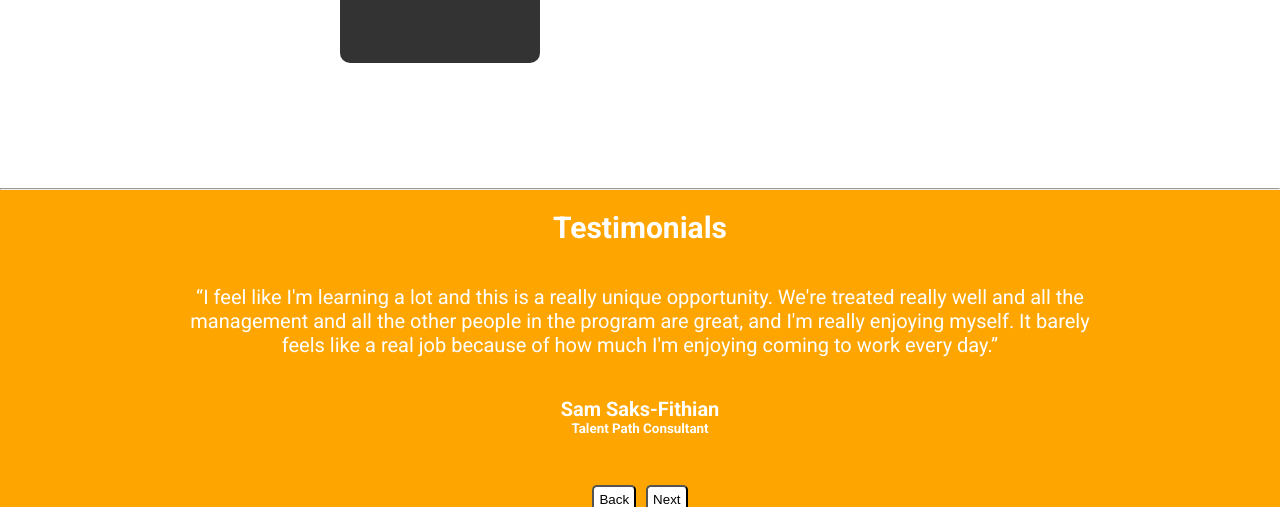
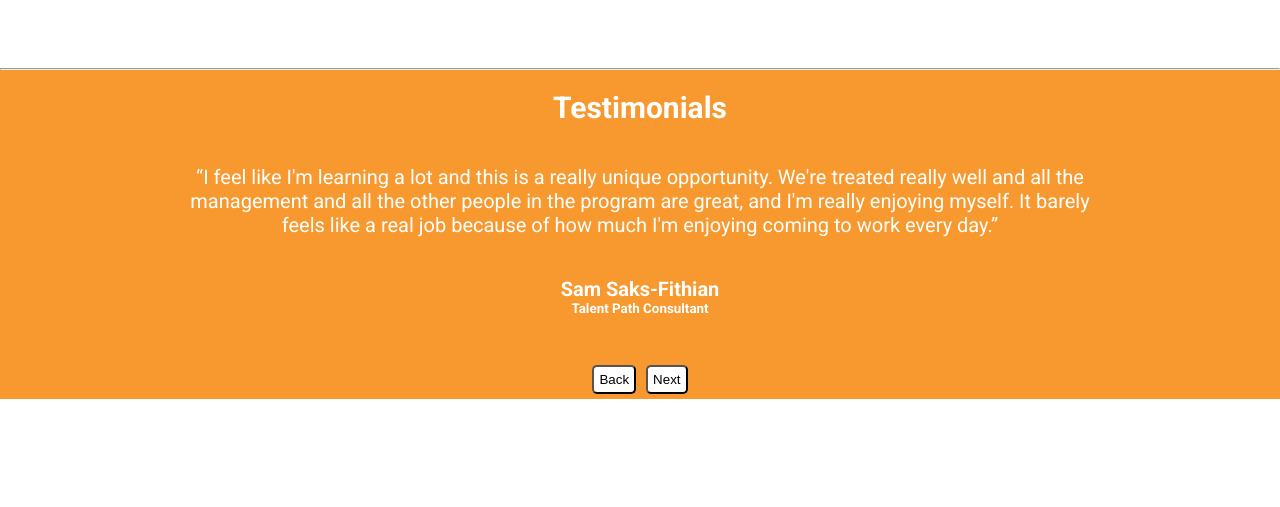
Before and after one commit to talent-path-pipeline/client, a React (Create React App) app: page / in a window 1280 px wide. Shown: the part 1519-2026 px from the top of the page. After the commit the page ends 1918 px from the top, so only its background shows below. Built offline with nearby package versions, Linux system fonts and the light colour scheme.

Commit message:
continuing homepage

```diff
--- a/src/App.js
+++ b/src/App.js
@@ -1,7 +1,7 @@
 import React from 'react';
-import PropTypes from 'prop-types';
+// import PropTypes from 'prop-types';
 import './css/main.scss';
-import { Switch, Route, BrowserRouter } from 'react-router-dom';
+import { Switch, Route} from 'react-router-dom';
 import { NavBar, HomePage, PathInfo, CatalogPage, SupportPage, DashboardPage  } from './components';
 // import { LessonInfo } from './components';
 
--- a/src/css/home-page.scss
+++ b/src/css/home-page.scss
@@ -6,19 +6,21 @@
 }
 
 #company-information {
-  background-color: dodgerblue;
-  height: 600px;
+  background-color: var(--blue);
+  height: 100%;
 
 
   #company-grid {
     height: 500px;
     width: 600px;
     display: grid;
-    margin: 20px auto;
+    // margin: 2em auto;
+    margin: auto;
     grid-template-columns: 300px 300px;
     grid-row: auto auto;
     grid-column-gap: 30px;
     grid-row-gap: 30px;
+    padding: 30px;
 
     .company-box {
       background-color: white;
@@ -57,7 +59,7 @@
 }
 
 #testimonials {
-  background-color: orange;
+  background-color: var(--orange);
   color: white;
   text-align: center;
 
--- a/src/css/style-variables.scss
+++ b/src/css/style-variables.scss
@@ -1,7 +1,7 @@
 /* Variables */
 :root {
-  --purple: #88388c;
-  --red: #db2b39;
+  --orange: #f8992f;
+  --blue: #2e67b2;
   --lightgrey: #747180;
   --midgrey: #5a5a5a;
   --darkgrey: #23262e;
```
